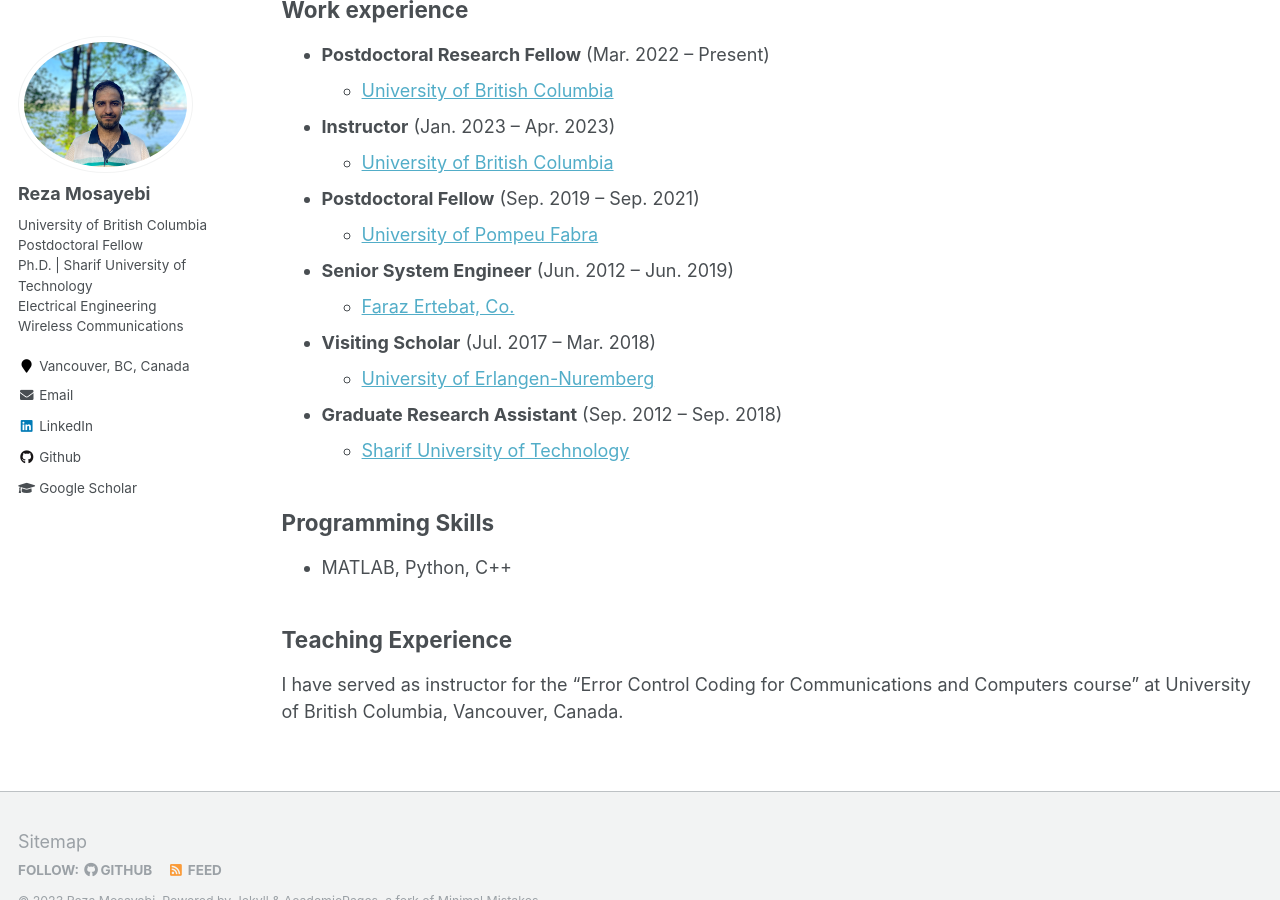
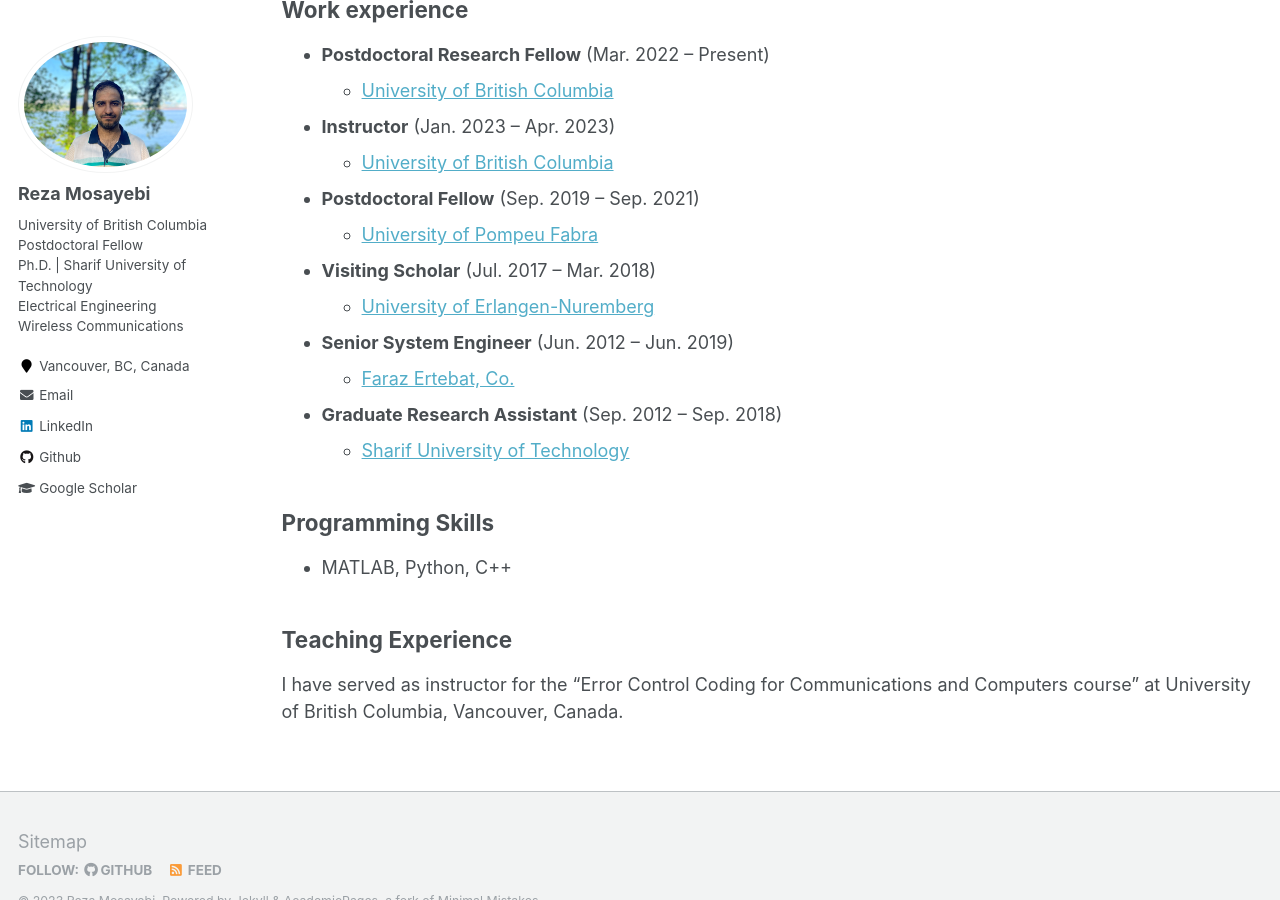
Before and after one commit to rmosayebi/rmosayebi.github.io, a Jekyll site: the page built from _pages/cv.md, in a window 1280 px wide and 900 px high, scrolled down 829 px. Built offline with Jekyll 4.4.1, drawn with Linux system fonts in a browser that asks for light colours.

Commit message:
Initial commit

```diff
--- a/_pages/cv.md
+++ b/_pages/cv.md
@@ -37,10 +37,10 @@
   * [University of British Columbia](https://https://www.ubc.ca/)
 * **Postdoctoral Fellow** (Sep. 2019 -- Sep. 2021)
   * [University of Pompeu Fabra](https://www.upf.edu/en/)
+* **Visiting Scholar** (Jul. 2017 -- Mar. 2018)
+  * [University of Erlangen-Nuremberg](https://www.fau.eu/n)
 * **Senior System Engineer** (Jun. 2012 -- Jun. 2019)
   * [Faraz Ertebat, Co.](https://farazcomm.com/?language=en)
-* **Visiting Scholar** (Jul. 2017 -- Mar. 2018)
-  * [University of Erlangen-Nuremberg](https://www.fau.eu/n)
 * **Graduate Research Assistant** (Sep. 2012 -- Sep. 2018)
   * [Sharif University of Technology](https://ut.ac.ir/en)
 
```
